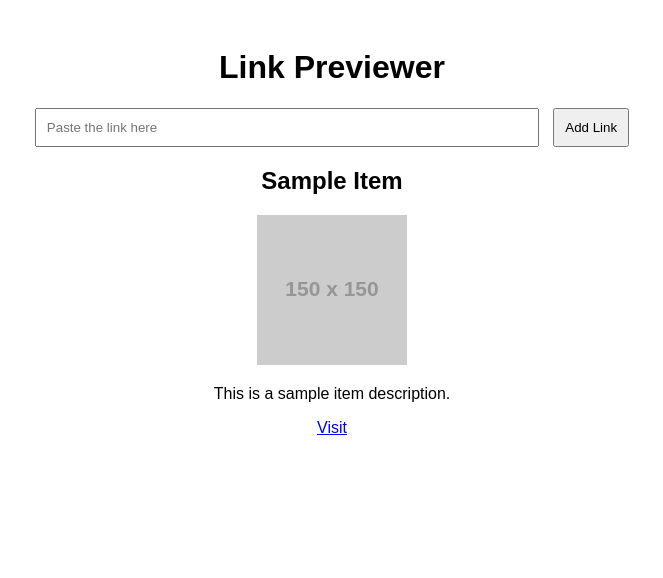
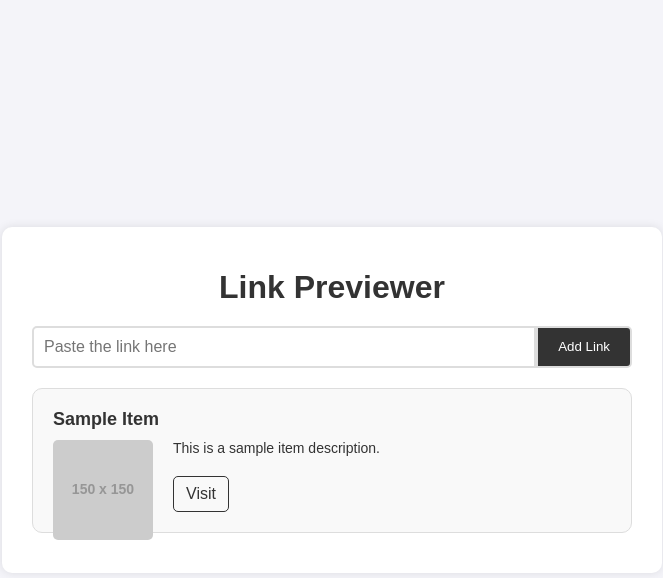
Before and after one commit to officialislandsarchive/Zaza, a plain HTML site: page Index.html in a window 1280 px wide. Both pictures are taken after typing "Sample" into the empty fields and a click on the button "Add Link". Shown: the whole page, without its empty margins (308-971 px from the left). Drawn offline with Linux system fonts and the light colour scheme; placeholder pictures from the web are drawn by us.

Commit message:
Update styles.css

```diff
--- a/styles.css
+++ b/styles.css
@@ -1,35 +1,96 @@
-
 body {
-    font-family: Arial, sans-serif;
+    font-family: 'Arial', sans-serif;
+    background: #f4f4f9;
+    color: #333;
+    display: flex;
+    justify-content: center;
+    align-items: center;
+    height: 100vh;
+    margin: 0;
 }
 
 .container {
+    background: #fff;
+    padding: 20px 30px;
+    border-radius: 10px;
+    box-shadow: 0 0 10px rgba(0, 0, 0, 0.1);
     max-width: 600px;
-    margin: auto;
-    padding: 20px;
+    width: 100%;
     text-align: center;
 }
 
+h1 {
+    margin-bottom: 20px;
+    color: #333;
+}
+
 .input-group {
+    display: flex;
     margin-bottom: 20px;
 }
 
 .input-group input {
-    width: calc(100% - 120px);
+    flex: 1;
     padding: 10px;
-    margin-right: 10px;
+    border: 2px solid #ddd;
+    border-radius: 5px 0 0 5px;
+    font-size: 16px;
 }
 
 .input-group button {
-    padding: 10px;
+    padding: 10px 20px;
+    border: 2px solid #ddd;
+    background: #333;
+    color: #fff;
+    border-radius: 0 5px 5px 0;
+    cursor: pointer;
 }
 
-.item-details {
+.input-group button:hover {
+    background: #555;
+}
+
+.link-list {
     margin-top: 20px;
 }
 
-.item-details img {
-    max-width: 150px;
-    display: block;
-    margin: auto;
+.link-item {
+    background: #f9f9f9;
+    padding: 20px;
+    border: 1px solid #ddd;
+    border-radius: 10px;
+    margin-bottom: 20px;
+    text-align: left;
 }
+
+.link-item h2 {
+    margin: 0 0 10px;
+    font-size: 18px;
+}
+
+.link-item img {
+    max-width: 100px;
+    float: left;
+    margin-right: 20px;
+    border-radius: 5px;
+}
+
+.link-item p {
+    font-size: 14px;
+    margin: 0 0 10px;
+}
+
+.link-item a {
+    display: inline-block;
+    margin-top: 10px;
+    padding: 8px 12px;
+    border: 1px solid #333;
+    color: #333;
+    border-radius: 5px;
+    text-decoration: none;
+}
+
+.link-item a:hover {
+    background: #333;
+    color: #fff;
+}
```
